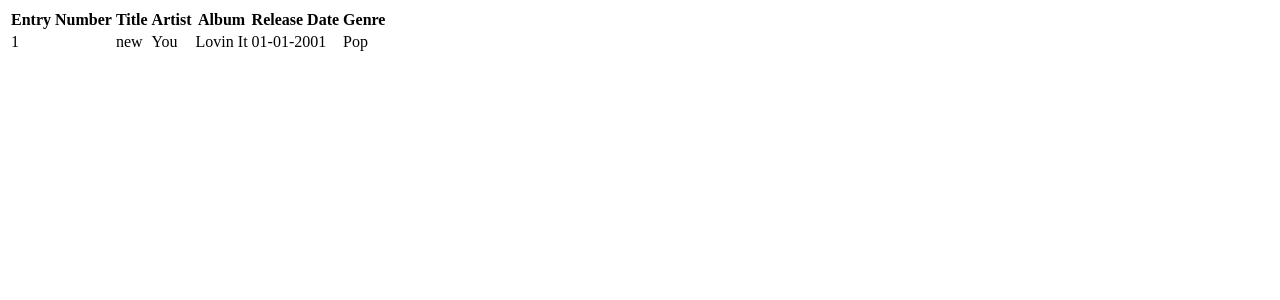
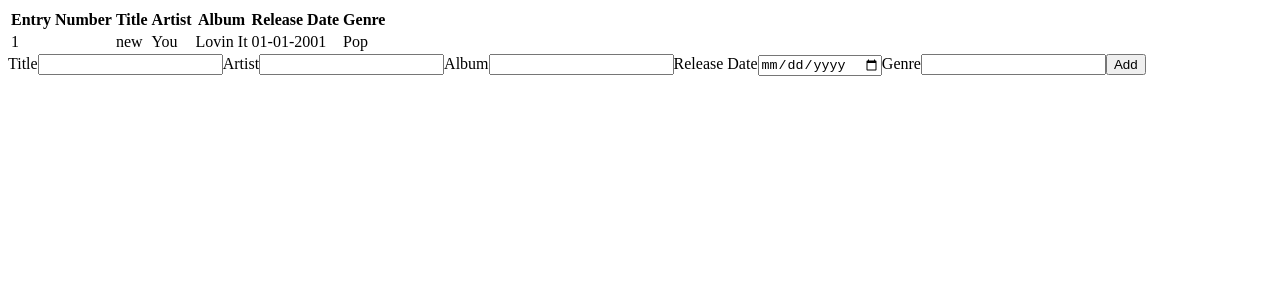
Before and after one commit to Josh-Kellhofer/Music_Library_Backend, a React (Create React App) app: page / in a window 1280 px wide. Shown: the top 300 px of the page. Built offline with nearby package versions, Linux system fonts and the light colour scheme.

Commit message:
Created Labels & Inputs + Created Function For Submitting to Prevent Browser Refresh & to Capture Inputted Info.

```diff
--- a/src/App.js
+++ b/src/App.js
@@ -1,22 +1,19 @@
 import React, { useState } from 'react';
-import DisplayEntries from './Components/DisplayEntries/DisplayEntries'
+import DisplayEntries from './Components/DisplayEntries/DisplayEntries';
+import AddEntryForm from './Components/AddEntry/AddEntryForm';
 
 
 function App() {
 
 const [entries, setEntries] = useState([{entry_number: '1', title: 'new', artist: 'You', album: 'Lovin It', release_date: '01-01-2001', genre: 'Pop'}])
 
-// const [title, setTitle] = useState([{}]) //state variables for form
-// const [artist, setArtist] = useState([]) //state variables for form
-// const [album, setAlbum] = useState([]) //state variables for form
-// const [releasedate, setReleaseDate] = useState([]) //state variables for form
-// const [genre, setGenre] = useState([]) //state variables for form
-
 
   return (
     <div>
       {/* Returning function DisplayEntries from DisplayEntries.jsx We need to hand down entries from DisplayEntries.jx here utilizing props. parentEntries (or entries in const above) is now added to props in DisplayEntries.jsx*/}
      <DisplayEntries parentEntries={entries} />
+     {/* Instantiating AddEntryForm.jsx to create table visuals (elongated boxes for input)*/}
+     <AddEntryForm />
     </div>
   );
 }
--- /dev/null
+++ b/src/Components/AddEntry/AddEntryForm.jsx
@@ -0,0 +1,41 @@
+import React, { useState } from 'react';
+
+
+const AddEntryForm = (props) => {
+
+  const [title, setTitle] = useState([]); //state variables for form
+  const [artist, setArtist] = useState([]); //state variables for form
+  const [album, setAlbum] = useState([]); //state variables for form
+  const [releaseDate, setReleaseDate] = useState([]); //state variables for form
+  const [genre, setGenre] = useState([]); //state variables for form
+
+  function handleSubmit(event) {
+    event.preventDefault();
+    let newEntry = {
+      title: title,
+      artist: artist,
+      album: album,
+      releaseDate: releaseDate,
+      genre: genre,
+    };
+    console.log(newEntry);
+  }
+
+  return (
+    <form onSubmit={handleSubmit}>
+      <label>Title</label>
+        <input type='text' value={title} onChange={(event) => setTitle(event.target.value)}/>
+      <label>Artist</label>
+        <input type='text' value={artist} onChange={(event) => setArtist(event.target.value)} />
+      <label>Album</label>
+        <input type='text' value={album} onChange={(event) => setAlbum(event.target.value)} />
+      <label>Release Date</label>
+        <input type='date' value ={releaseDate} onChange={(event) => setReleaseDate(event.target.value)}/>
+      <label>Genre</label>
+        <input type='text' value={genre} onChange={(event) => setGenre(event.target.value)} />
+      <button type='submit'>Add</button>
+    </form>
+   );
+}
+
+export default AddEntryForm;
--- a/src/Components/DisplayEntries/DisplayEntries.jsx
+++ b/src/Components/DisplayEntries/DisplayEntries.jsx
@@ -19,10 +19,7 @@
          {props.parentEntries.map((entry, index) => {
            return (
              <tr>
-                {/* Possible numbering adding 1 */}
-                {/* <td>{entry.id +1}</td> */}
-
-                {/* Mapping over table and placing directly beneath <thead> which has visual text of each entry */}
+               {/* Mapping over table and placing directly beneath <thead> which has visual text of each entry */}
                <td>{index +1}</td>
                <td>{entry.title}</td>
                <td>{entry.artist}</td>
```
